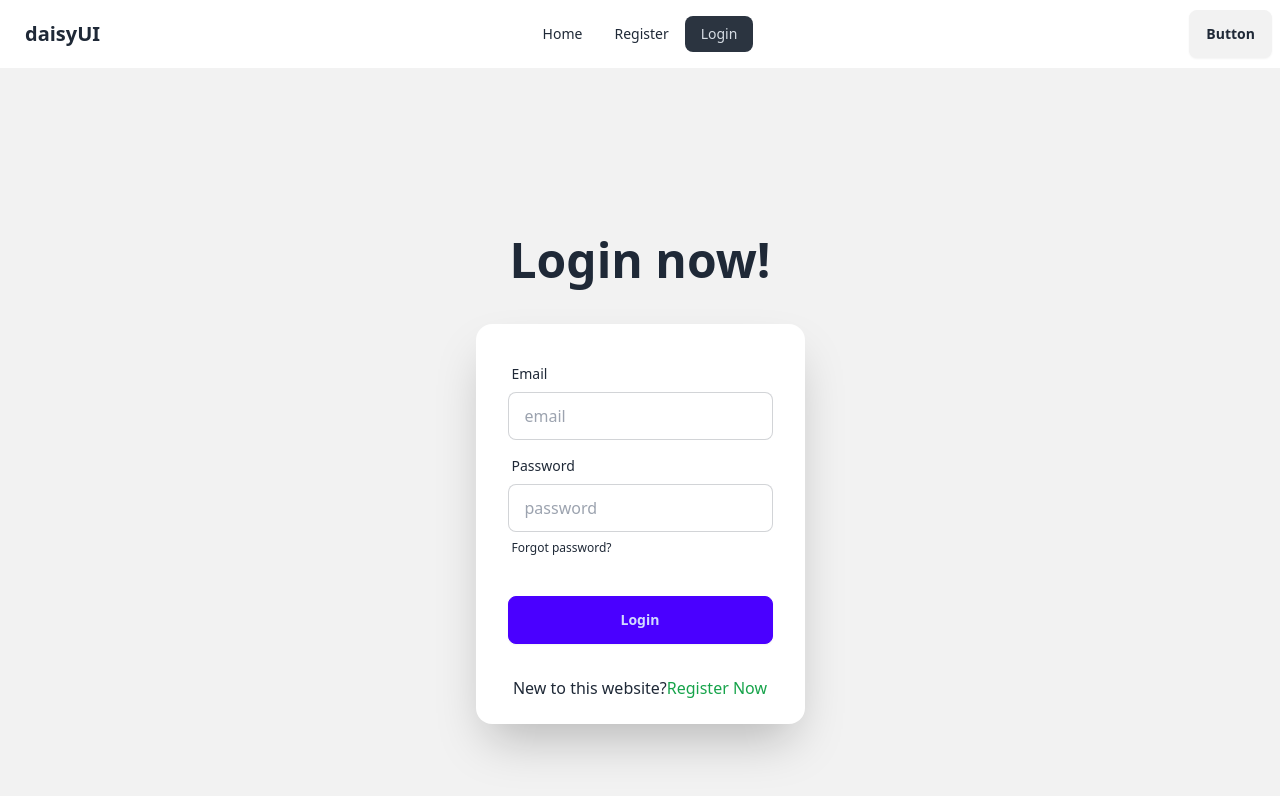
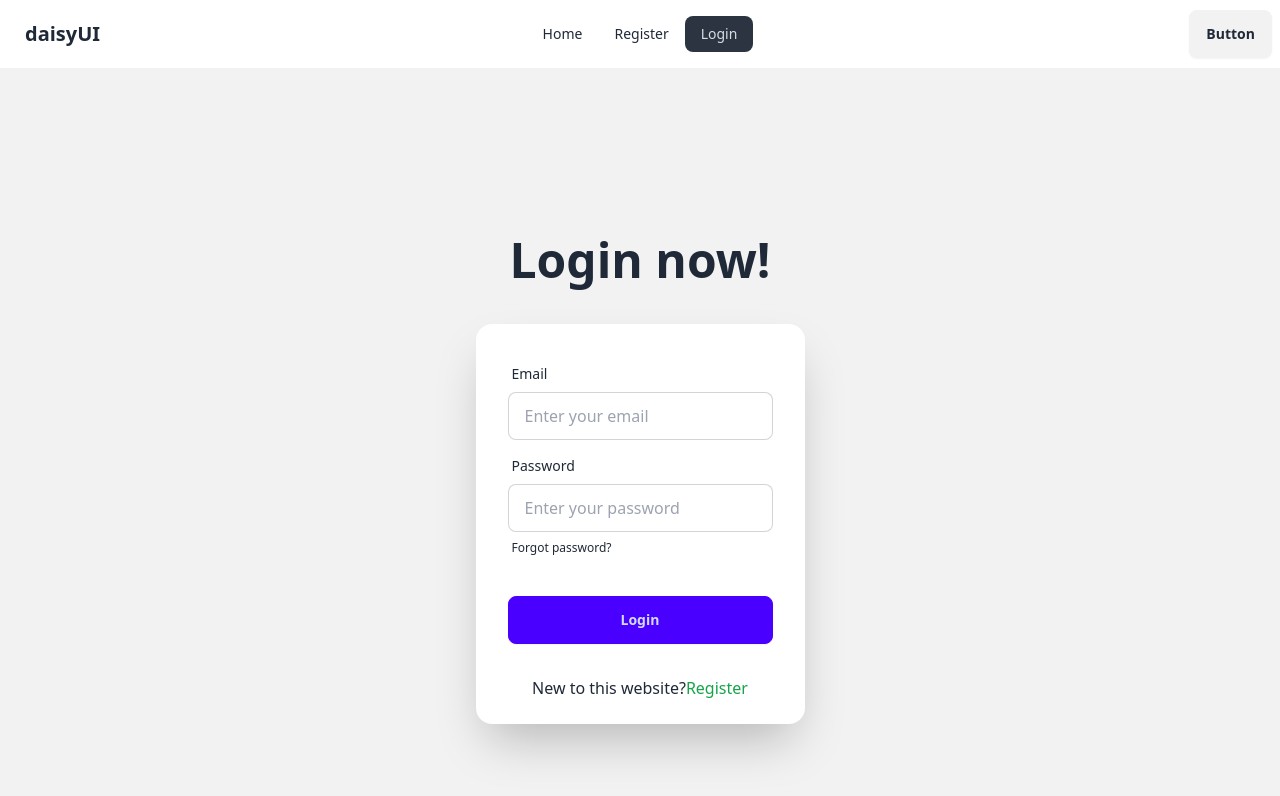
Before and after one commit to farhadahmed1/auth-routing-context, a React (Vite) app: page /login in a window 1280 px wide. Shown: the top 796 px of the page. Built offline with nearby package versions, Linux system fonts and the light colour scheme.

Commit message:
"authInfo added"

```diff
--- a/package.json
+++ b/package.json
@@ -10,8 +10,10 @@
     "preview": "vite preview"
   },
   "dependencies": {
+    "firebase": "^10.8.1",
     "localforage": "^1.10.0",
     "match-sorter": "^6.3.4",
+    "prop-types": "^15.8.1",
     "react": "^18.2.0",
     "react-dom": "^18.2.0",
     "react-router-dom": "^6.22.2",
--- a/src/components/Home.jsx
+++ b/src/components/Home.jsx
@@ -1,4 +1,9 @@
+import { useContext } from "react";
+import { AuthContext } from "../providers/AuthProvider";
+
 const Home = () => {
+  //const authInfo = useContext(AuthContext);
+  //console.log(authInfo.name);
   return (
     <div>
       <h2 className="text-3xl"> this is home </h2>
--- a/src/components/Login.jsx
+++ b/src/components/Login.jsx
@@ -1,12 +1,13 @@
 import { Link } from "react-router-dom";
 
 const Login = () => {
-  const handleLogin = (e) => {
+  const LogInUserByEmail = (e) => {
     e.preventDefault();
     const email = e.target.email.value;
     const password = e.target.password.value;
     console.log(email, password);
   };
+
   return (
     <div className="hero min-h-screen bg-base-200">
       <div className="hero-content flex-col ">
@@ -14,14 +15,16 @@ const Login = () => {
           <h1 className="text-5xl font-bold py-6">Login now!</h1>
         </div>
         <div className="card shrink-0 w-full max-w-sm shadow-2xl bg-base-100">
-          <form onSubmit={handleLogin} className="card-body">
+          <form onSubmit={LogInUserByEmail} className="card-body">
             <div className="form-control">
               <label className="label">
                 <span className="label-text">Email</span>
               </label>
               <input
                 type="email"
-                placeholder="email"
+                name="email"
+                id="email"
+                placeholder="Enter your email"
                 className="input input-bordered"
                 required
               />
@@ -32,7 +35,9 @@ const Login = () => {
               </label>
               <input
                 type="password"
-                placeholder="password"
+                name="password"
+                id="password"
+                placeholder="Enter your password"
                 className="input input-bordered"
                 required
               />
@@ -49,7 +54,7 @@ const Login = () => {
           <p className="mb-6 text-center">
             New to this website?
             <Link className="text-green-600 ml-1/2" to="/register">
-              Register Now
+              Register
             </Link>
           </p>
         </div>
--- a/src/components/Register.jsx
+++ b/src/components/Register.jsx
@@ -1,12 +1,17 @@
+import { useContext } from "react";
 import { Link } from "react-router-dom";
+import { AuthContext } from "../providers/AuthProvider";
 
 const Register = () => {
+  const authInfo = useContext(AuthContext);
+  console.log(authInfo);
+
   const handleRegister = (e) => {
     e.preventDefault();
-    const name = e.target.elements.username.value;
-    const password = e.target.elements.password.value;
-    const email = e.target.elements.email.value;
-    console.log(name, password, email);
+    const name = e.target.name.value;
+    const email = e.target.email.value;
+    const password = e.target.password.value;
+    console.log(name, email, password);
   };
   return (
     <div className="hero min-h-screen bg-base-200">
@@ -22,6 +27,7 @@ const Register = () => {
               </label>
               <input
                 type="text"
+                name="name"
                 placeholder="Enter your name"
                 className="input input-bordered"
                 required
@@ -33,6 +39,7 @@ const Register = () => {
               </label>
               <input
                 type="email"
+                name="email"
                 placeholder="Enter your  email"
                 className="input input-bordered"
                 required
@@ -44,6 +51,7 @@ const Register = () => {
               </label>
               <input
                 type="password"
+                name="password"
                 placeholder="Enter your password"
                 className="input input-bordered"
                 required
--- /dev/null
+++ b/src/firebase/firebase.config.js
@@ -0,0 +1,20 @@
+// Import the functions you need from the SDKs you need
+import { initializeApp } from "firebase/app";
+import { getAuth } from "firebase/auth";
+// TODO: Add SDKs for Firebase products that you want to use
+// https://firebase.google.com/docs/web/setup#available-libraries
+
+// Your web app's Firebase configuration
+const firebaseConfig = {
+  apiKey: "AIzaSyCPXMz8RYUOn3yPiXZh7aCnm-6b2BuRyio",
+  authDomain: "auth-routing-context.firebaseapp.com",
+  projectId: "auth-routing-context",
+  storageBucket: "auth-routing-context.appspot.com",
+  messagingSenderId: "662714786040",
+  appId: "1:662714786040:web:6c1540425240a09c839b0d",
+};
+
+// Initialize Firebase
+const app = initializeApp(firebaseConfig);
+const auth = getAuth(app);
+export default auth;
--- /dev/null
+++ b/src/providers/AuthProvider.jsx
@@ -0,0 +1,30 @@
+import { createContext, useState } from "react";
+import { createUserWithEmailAndPassword } from "firebase/auth";
+
+import PropTypes from "prop-types";
+import auth from "../firebase/firebase.config";
+
+export const AuthContext = createContext(null);
+
+const AuthProvider = ({ children }) => {
+  const [user, setUser] = useState(null);
+
+  const createUser = (email, password) => {
+    return createUserWithEmailAndPassword(auth, email, password);
+  };
+  const authInfo = { user, createUser };
+  return (
+    <AuthContext.Provider value={authInfo}>{children}</AuthContext.Provider>
+  );
+};
+
+export default AuthProvider;
+
+AuthProvider.propTypes = {
+  children: PropTypes.node,
+};
+
+// 1 create context
+// 2 set provider with value
+// 3 use the provider in the main.jsx File
+// 4 access children in the authProvider component as children
```
Also changed, not shown: src/main.jsx (+5 -2 lines), 1 other file (tests, documents, lock files or other folders).
